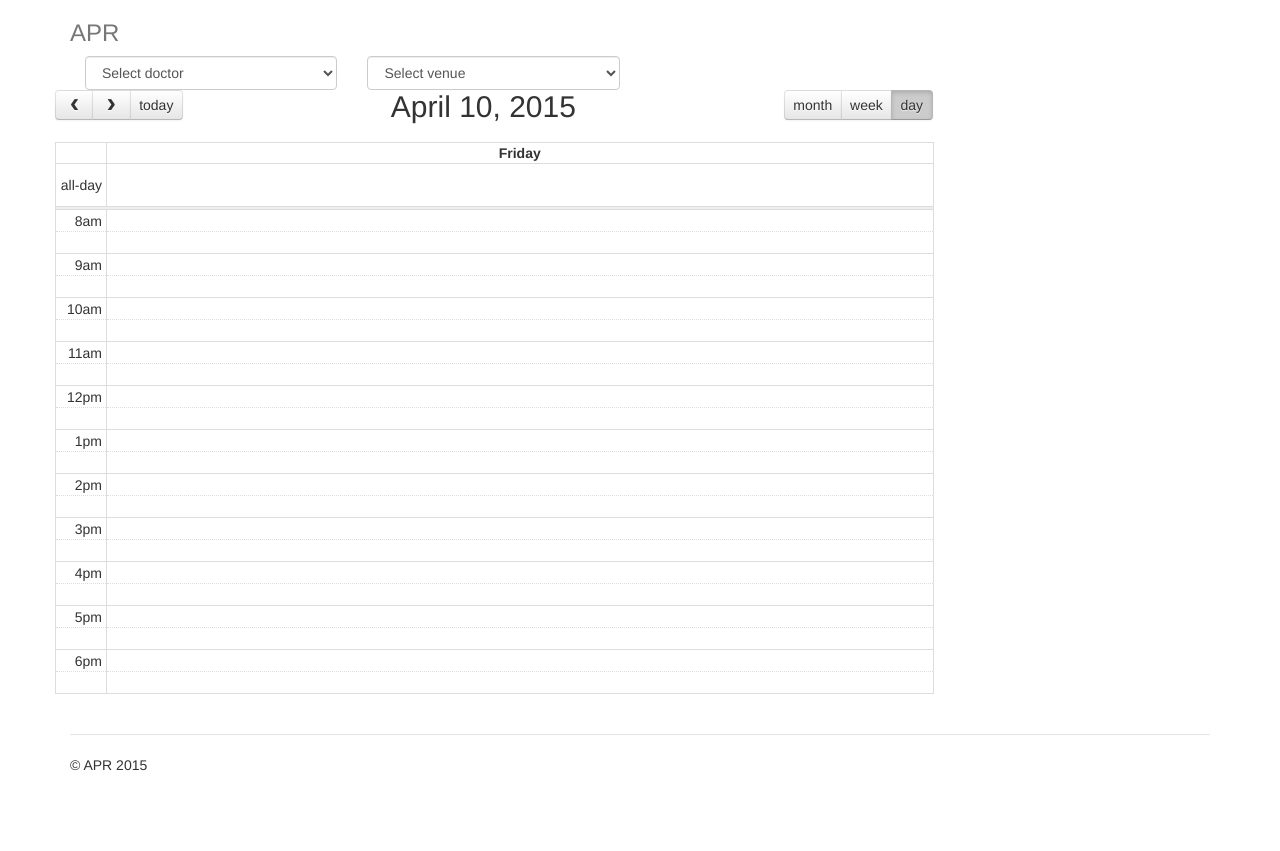
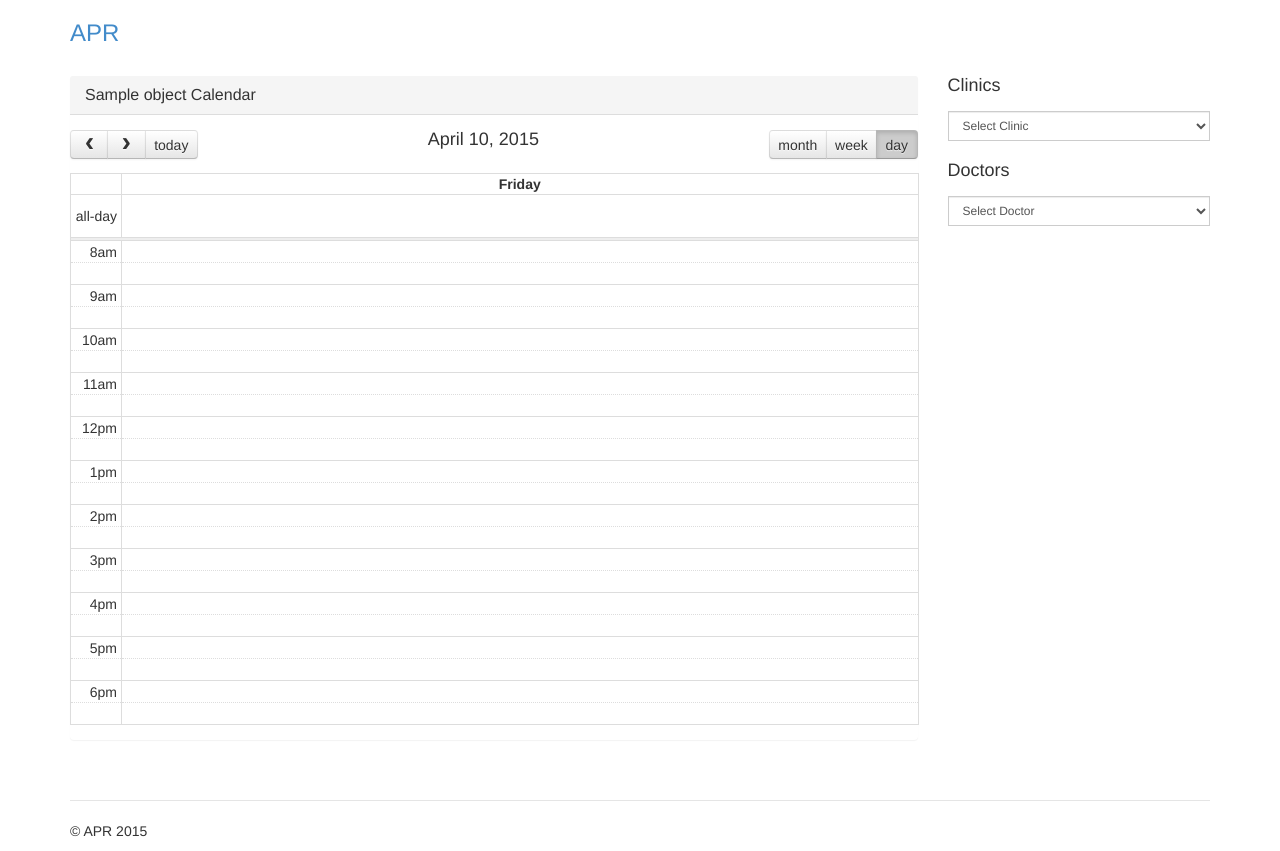
Before and after one commit to moshthepitt/apr, a Django app: template venues/templates/venues/venue_calendar.html in a window 1280 px wide. Before the commit the page ends 771 px from the top, so only its background shows below. Run offline with Django 3.2, Linux system fonts and the light colour scheme; the template is opened without the code that fills it: most values are stand-ins (such as "Sample title", 1, 10 or a date in 2020); lists and menus that the app fills with data are empty; some libraries are stand-ins or nearby versions.

Commit message:
a little styling

```diff
--- a/appointments/templates/appointments/home.html
+++ b/appointments/templates/appointments/home.html
@@ -5,30 +5,45 @@
 {% block extracss %}
 	<link rel="stylesheet" href="{% static 'fullcalendar/css/fullcalendar.min.css' %}" type="text/css" />
 {% endblock %}
+{% block title %}{% trans "Calendar" %}{% endblock %}
 {% block main_content %}
-	<div class="row">
-		<div class="col-md-12">
-			<div class="col-md-4">
-				<select class="form-control">
-				  <option>{% trans "Select doctor" %}</option>
-				  {% for doctor in active_doctors %}
-				  	<option value="{{doctor.pk}}">{{doctor}}</option>
-				  {% endfor %}
-				</select>
-			</div>
 
-			<div class="col-md-4">
-				<select class="form-control">
-				  <option>{% trans "Select venue" %}</option>
-				  {% for venue in active_venues %}
-				  	<option value="{{venue.pk}}">{{venue}}</option>
-				  {% endfor %}
-				</select>
-			</div>
-		</div>
+	<div class="panel panel-default">
+	  <div class="panel-heading">
+	    <h3 class="panel-title">
+	    {% block calendar_title %}{% trans "Calendar" %}{% endblock %}
+	    </h3>
+	  </div>
+	  <div class="panel-body">
+	    <div id="calendar" class="row"></div>
+	  </div>
 	</div>
-	<div id="calendar" class="row"></div>
+
 {% endblock %}
+{% block sidebar_content %}
+	<div class="widget" id="custom-search-input">
+	  <h3>{% trans "Clinics" %}</h3>
+	  <div class="input-group col-md-12">
+	    <select class="form-control input-sm" onchange="location = this.options[this.selectedIndex].value;">
+	      <option value="#">{% trans "Select Clinic" %}</option>
+	      {% for venue in active_venues %}
+	        <option value="{% url 'appointments:venue' pk=venue.pk %}">{{venue|title}}</option>
+	      {% endfor %}
+	    </select>
+	  </div>
+	</div>
+	<div class="widget" id="custom-search-input">
+	  <h3>{% trans "Doctors" %}</h3>
+	  <div class="input-group col-md-12">
+	    <select class="form-control input-sm" onchange="location = this.options[this.selectedIndex].value;">
+	      <option value="#">{% trans "Select Doctor" %}</option>
+	      {% for doctor in active_doctors %}
+	        <option value="{% url 'appointments:doctor' pk=doctor.pk %}">{{doctor|title}}</option>
+	      {% endfor %}
+	    </select>
+	  </div>
+	</div>
+{% endblock%}
 {% block extrajs %}
 	<script src="{% static 'js/moment.min.js' %}"></script>
 	<script src="{% static 'fullcalendar/js/fullcalendar.min.js' %}"></script>
--- a/doctors/templates/doctors/doctor_calendar.html
+++ b/doctors/templates/doctors/doctor_calendar.html
@@ -1,4 +1,7 @@
 {% extends "appointments/home.html" %}
+{% load i18n %}
+{% block title %}{{object}} {% trans "Calendar" %}{% endblock %}
+{% block calendar_title %}{{object}} {% trans "Calendar" %}{% endblock %}
 
 {% block event_feed_js %}
 <script type="text/javascript">
--- a/static/css/style.css
+++ b/static/css/style.css
@@ -8,3 +8,37 @@
   padding-top: 20px;
   border-top: 1px solid #e5e5e5;
 }
+
+/*#main-content h1 {
+  font-size: 20px;
+  font-weight: 700;
+  margin-top:20;
+  margin-bottom: 20px;
+  padding-bottom: 5px;
+  border-bottom:1px solid #999999;
+}*/
+
+#main-content .panel-default {
+	border:none;
+	margin-top:20px;
+}
+
+.fc-toolbar h2{
+	font-size: 18px;
+}
+
+#sidebar {
+	margin-top:20px;
+}
+
+#sidebar h3{
+  font-size: 18px;
+  font-weight: 500;
+  margin-top:0;
+  margin-bottom: 10px;
+  padding-bottom: 5px;
+}
+
+#sidebar .widget{
+  margin-bottom:20px;
+}
--- a/templates/base.html
+++ b/templates/base.html
@@ -12,7 +12,7 @@
     {% block other_meta %}{% endblock %}
     <link rel="Shortcut Icon" href="{% static 'img/favicon.ico' %}" type="image/x-icon" />
 
-    <title>{% block title %}{{site.name}}{% endblock %}</title>
+    <title>{% block title %}APR{% endblock %}</title>
 
     {% compress css %}
     <link rel="stylesheet" type="text/css" href="{% static 'bootstrap/css/bootstrap.min.css' %}" />
@@ -39,7 +39,7 @@
             <li role="presentation"><a href="#">Another Link</a></li>
           </ul>
         </nav>-->
-        <h3 class="text-muted">APR</h3>
+        <h3 class="text-muted"><a href="{% url 'home' %}">APR</a></h3>
       </div>
 
       {% block messages %}
@@ -70,8 +70,9 @@
 
     </div> <!-- /container -->
 
-    <script src="https://ajax.googleapis.com/ajax/libs/jquery/2.1.3/jquery.min.js"></script>
+    <!-- script src="https://ajax.googleapis.com/ajax/libs/jquery/2.1.3/jquery.min.js"></script -->
     {% compress js %}
+    <script src="{% static 'js/jquery.min.js' %}"></script>
     <script src="{% static 'bootstrap/js/bootstrap.min.js' %}"></script>
     <script src="{% static 'js/scripts.js' %}"></script>
     <!-- IE10 viewport hack for Surface/desktop Windows 8 bug -->
--- a/venues/templates/venues/venue_calendar.html
+++ b/venues/templates/venues/venue_calendar.html
@@ -1,4 +1,7 @@
 {% extends "appointments/home.html" %}
+{% load i18n %}
+{% block title %}{{object}} {% trans "Calendar" %}{% endblock %}
+{% block calendar_title %}{{object}} {% trans "Calendar" %}{% endblock %}
 
 {% block event_feed_js %}
 <script type="text/javascript">
```
